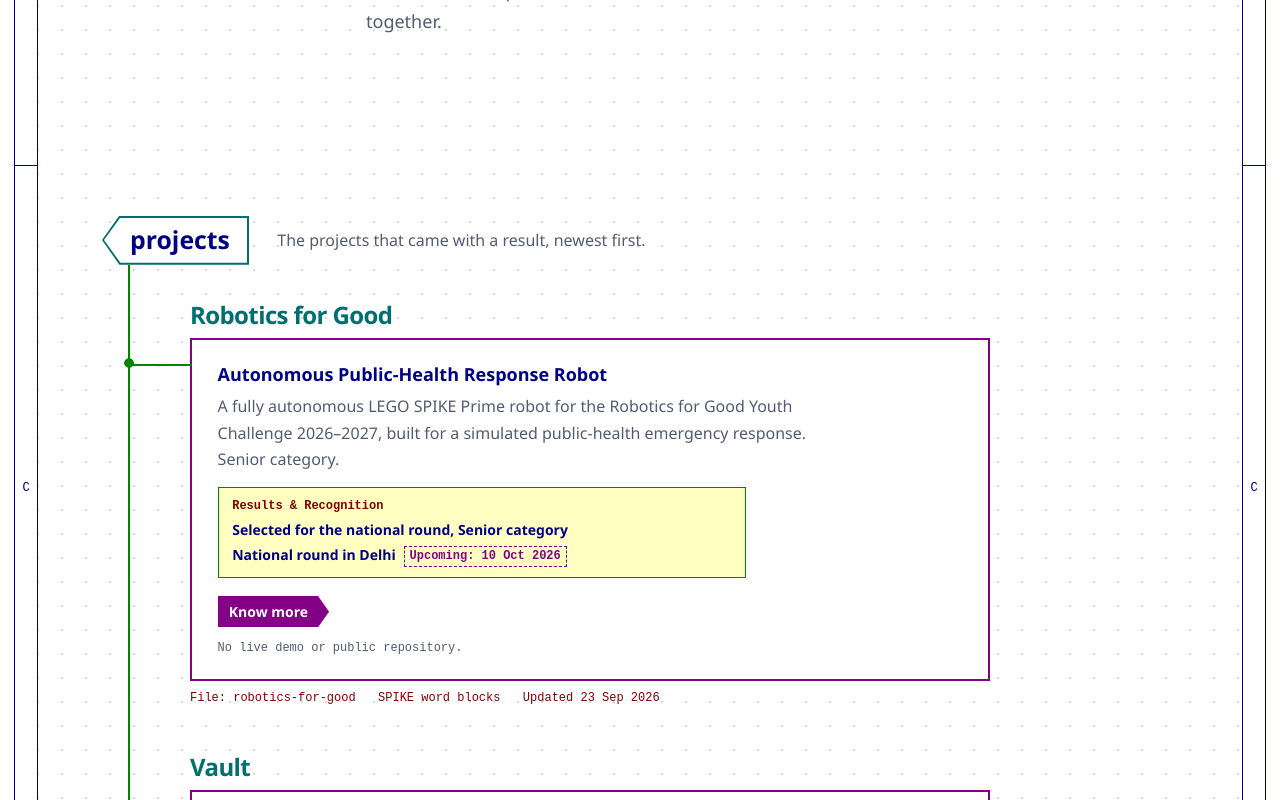
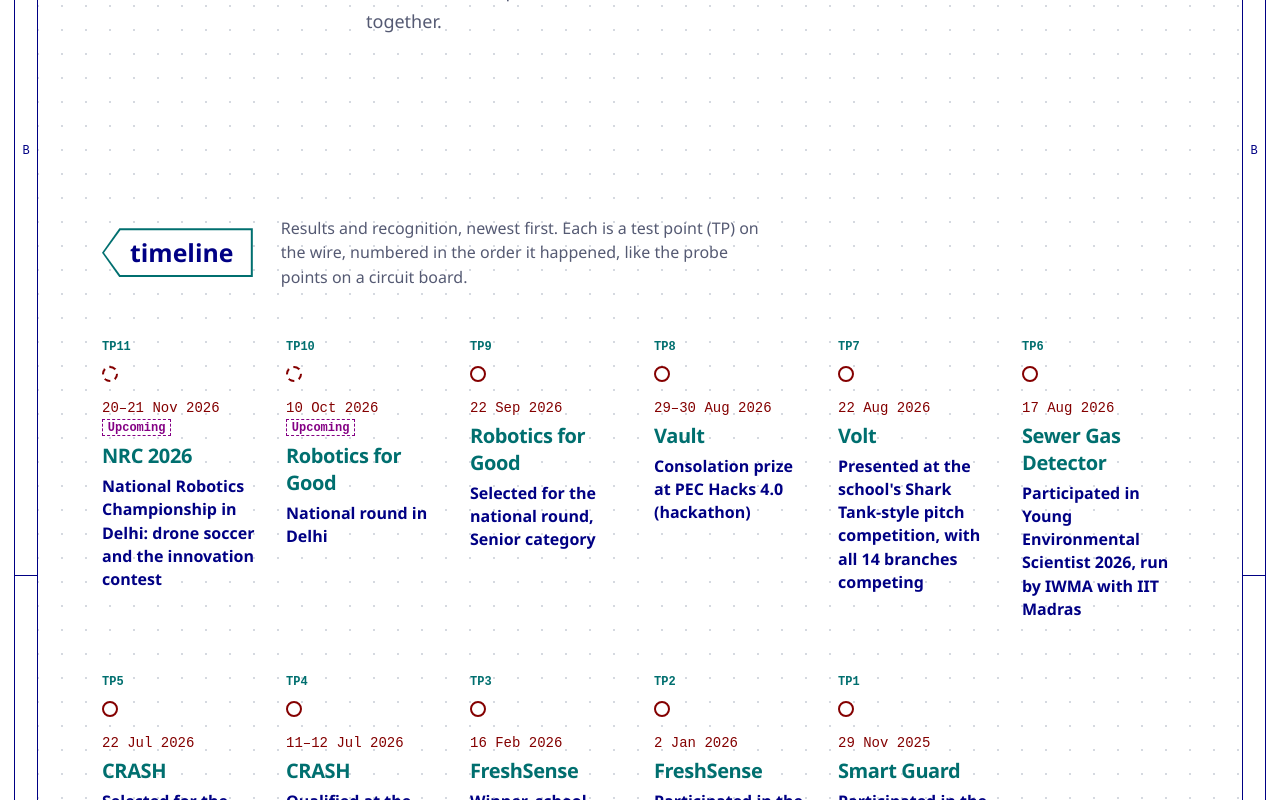
Before and after one commit to abivan100-stack/abivan-portfolio, a React (Vite) app: page / in a window 1280 px wide. Shown: the part 1160-1960 px from the top of the page. Built offline with nearby package versions, Linux system fonts and the light colour scheme; no server answers; a web font is replaced by a local one.

Commit message:
Bring the timeline and GitHub activity back to the home page
They sit between the about section and the projects, as before. The
projects page goes back to just the project cards, and the README page
table matches. Timeline entries still link to each project's own page.

```diff
--- a/src/App.tsx
+++ b/src/App.tsx
@@ -1,5 +1,7 @@
 import { useEffect, useState, type CSSProperties } from 'react'
 import { NetLabel, NewTabLink, PageFrame, ProjectCard } from './components/Sheet'
+import { GitHubActivity } from './components/GitHubActivity'
+import { Timeline } from './components/Timeline'
 import { usePowerUp, useNetFlash } from './lib/hooks'
 import { useToday } from './lib/useToday'
 import { type HeroView, VIEW_KEY } from './lib/hero-view'
@@ -23,11 +25,11 @@
   usePowerUp()
   useNetFlash()
 
-  // The nav highlights the last section whose top has passed a line 35% down the viewport. The hero has
-  // no nav link, so nothing is highlighted over it. Contact is too short to reach the line, so it wins
+  // The nav highlights the last section whose top has passed a line 35% down the viewport. The hero and the
+  // timeline have no nav link, so nothing is highlighted over them. Contact is too short to reach the line, so it wins
   // once the page is scrolled to the bottom.
   useEffect(() => {
-    const ids = ['about', 'work', 'contact']
+    const ids = ['about', 'timeline', 'work', 'contact']
     let frame = 0
     const update = () => {
       frame = 0
@@ -38,7 +40,7 @@
         if (section && section.getBoundingClientRect().top <= line) current = id
       }
       if (window.innerHeight + window.scrollY >= document.documentElement.scrollHeight - 2) current = 'contact'
-      setActiveSection(current)
+      setActiveSection(current === 'timeline' ? null : current)
     }
     const schedule = () => {
       if (!frame) frame = requestAnimationFrame(update)
@@ -147,6 +149,10 @@
         </div>
       </section>
 
+      <Timeline />
+
+      <GitHubActivity />
+
       <section className="work section" id="work" aria-labelledby="work-title" data-power-up>
         <div className="work-head">
           <NetLabel id="work-title">projects</NetLabel>
```
Also changed, not shown: src/ProjectsPage.tsx (+1 -7 lines), 1 other file (tests, documents, lock files or other folders).
